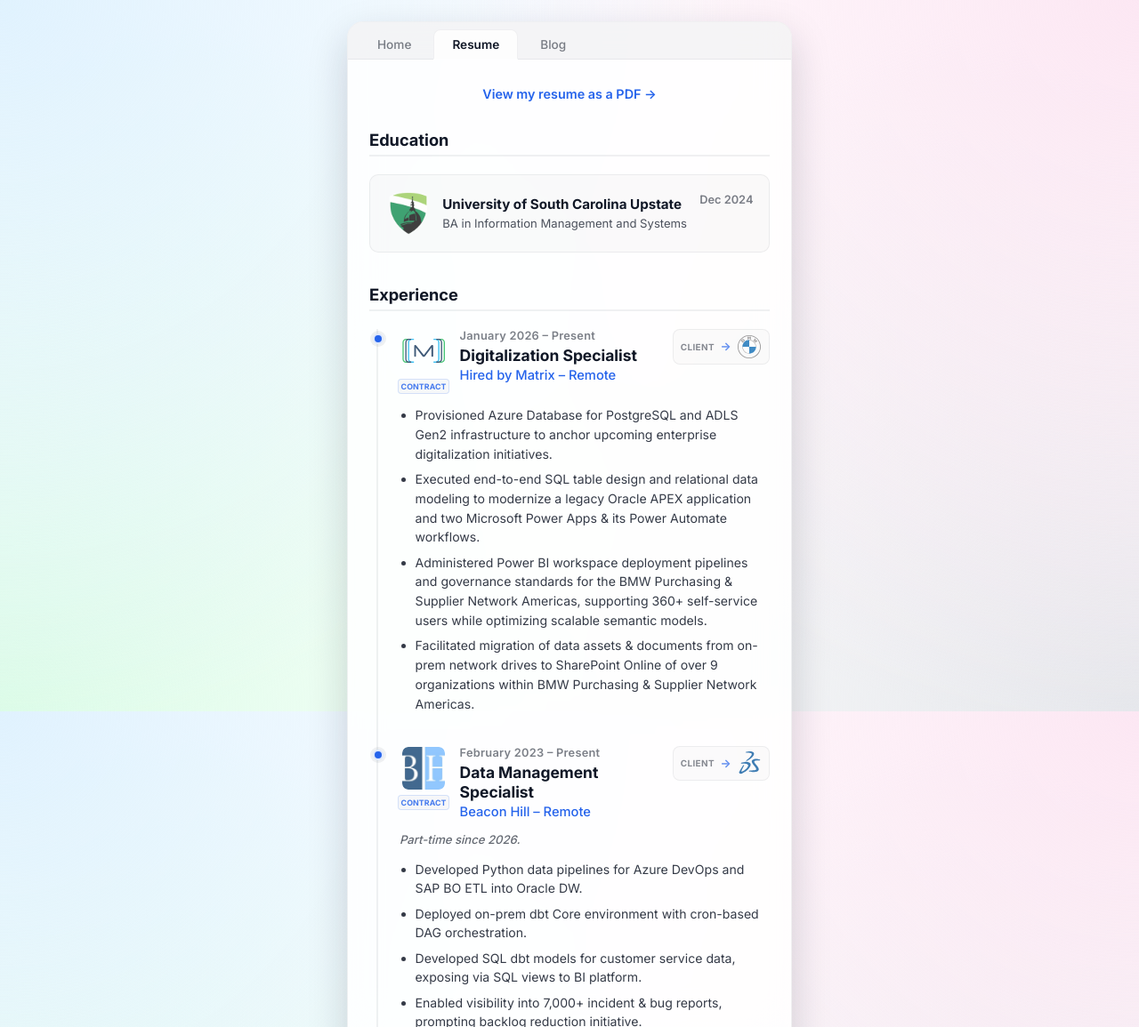
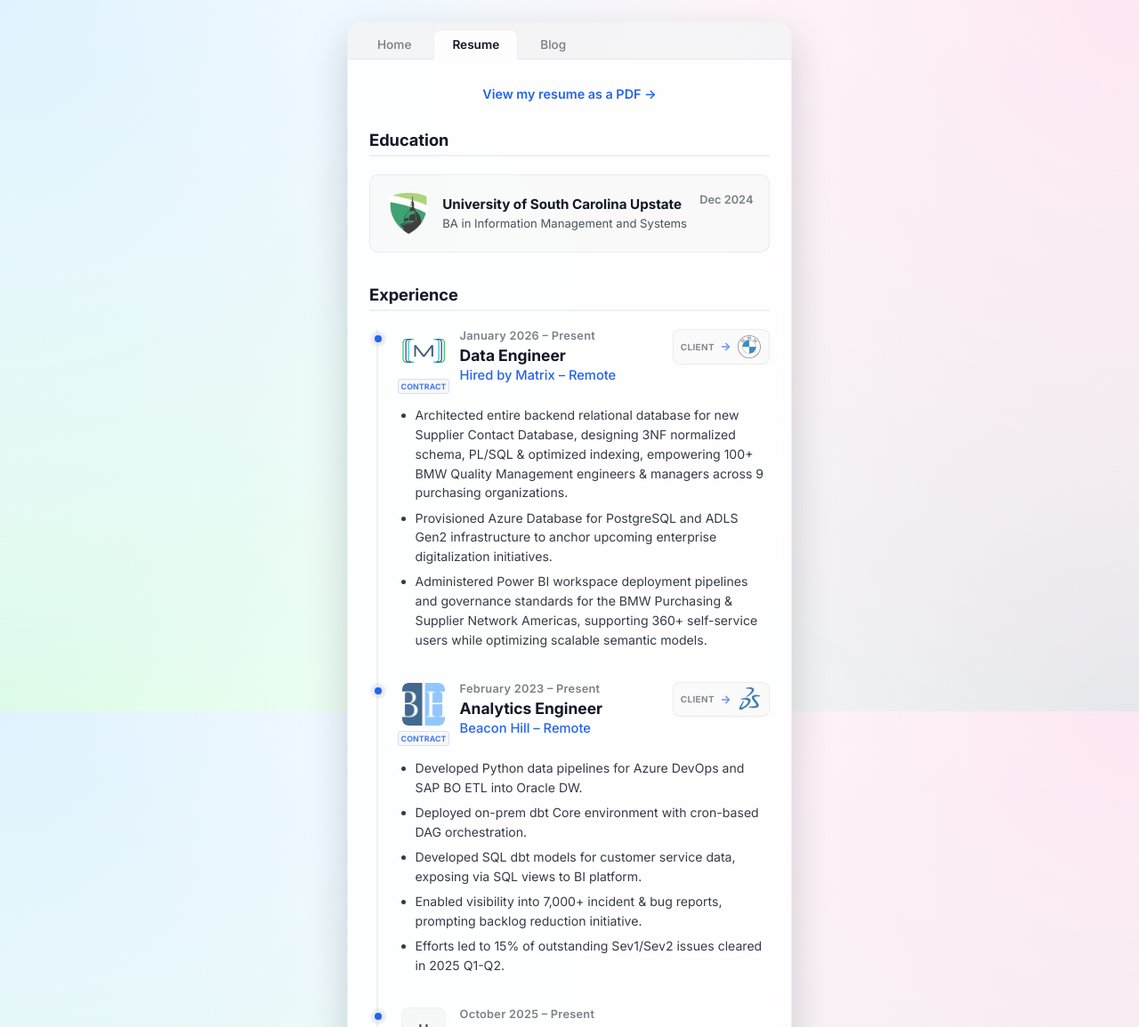
Before and after one commit to cristopheridlc/cristopherdelacruz.com, a website: page resume/index.html in a window 1280 px wide. Shown: the top 1155 px of the page at 89% size. Drawn offline with Linux system fonts and the light colour scheme.

Commit message:
update resume

```diff
--- a/resume/index.html
+++ b/resume/index.html
@@ -66,7 +66,7 @@
                             </div>
                             <div class="timeline-header-text">
                                 <time>January 2026 – Present</time>
-                                <h3>Digitalization Specialist</h3>
+                                <h3>Data Engineer</h3>
                                 <h4>Hired by Matrix – Remote</h4>
                             </div>
                             <div class="client-logo-wrapper" data-tooltip="BMW Manufacturing">
@@ -81,10 +81,9 @@
                             </div>
                         </div>
                         <ul>
+                            <li>Architected entire backend relational database for new Supplier Contact Database, designing 3NF normalized schema, PL/SQL & optimized indexing, empowering 100+ BMW Quality Management engineers & managers across 9 purchasing organizations.</li>
                             <li>Provisioned Azure Database for PostgreSQL and ADLS Gen2 infrastructure to anchor upcoming enterprise digitalization initiatives.</li>
-                            <li>Executed end-to-end SQL table design and relational data modeling to modernize a legacy Oracle APEX application and two Microsoft Power Apps & its Power Automate workflows.</li>
                             <li>Administered Power BI workspace deployment pipelines and governance standards for the BMW Purchasing & Supplier Network Americas, supporting 360+ self-service users while optimizing scalable semantic models.</li>
-                            <li>Facilitated migration of data assets & documents from on-prem network drives to SharePoint Online of over 9 organizations within BMW Purchasing & Supplier Network Americas.</li>
                         </ul>
                     </div>
                 </div>
@@ -103,7 +102,7 @@
                             </div>
                             <div class="timeline-header-text">
                                 <time>February 2023 – Present</time>
-                                <h3>Data Management Specialist</h3>
+                                <h3>Analytics Engineer</h3>
                                 <h4>Beacon Hill – Remote</h4>
                             </div>
                             <div class="client-logo-wrapper" data-tooltip="Dassault Systèmes">
@@ -117,7 +116,7 @@
                                 </div>
                             </div>
                         </div>
-                        <p class="timeline-note">Part-time since 2026.</p>
+                        <!--<p class="timeline-note">Part-time since 2026.</p>-->
                         <ul>
                             <li>Developed Python data pipelines for Azure DevOps and SAP BO ETL into Oracle DW.</li>
                             <li>Deployed on-prem dbt Core environment with cron-based DAG orchestration.</li>
```
Also changed, not shown: 1 other file.
